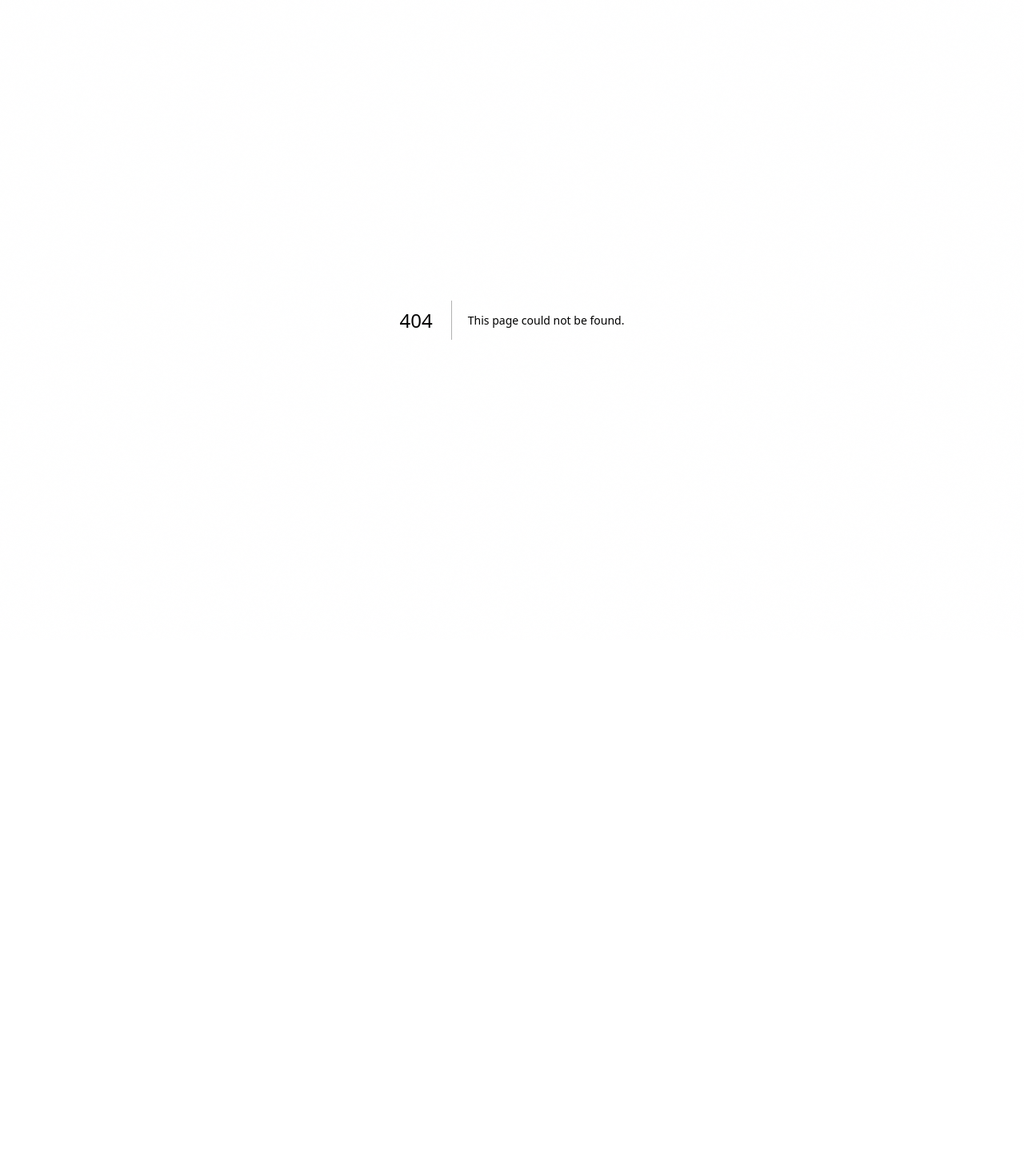
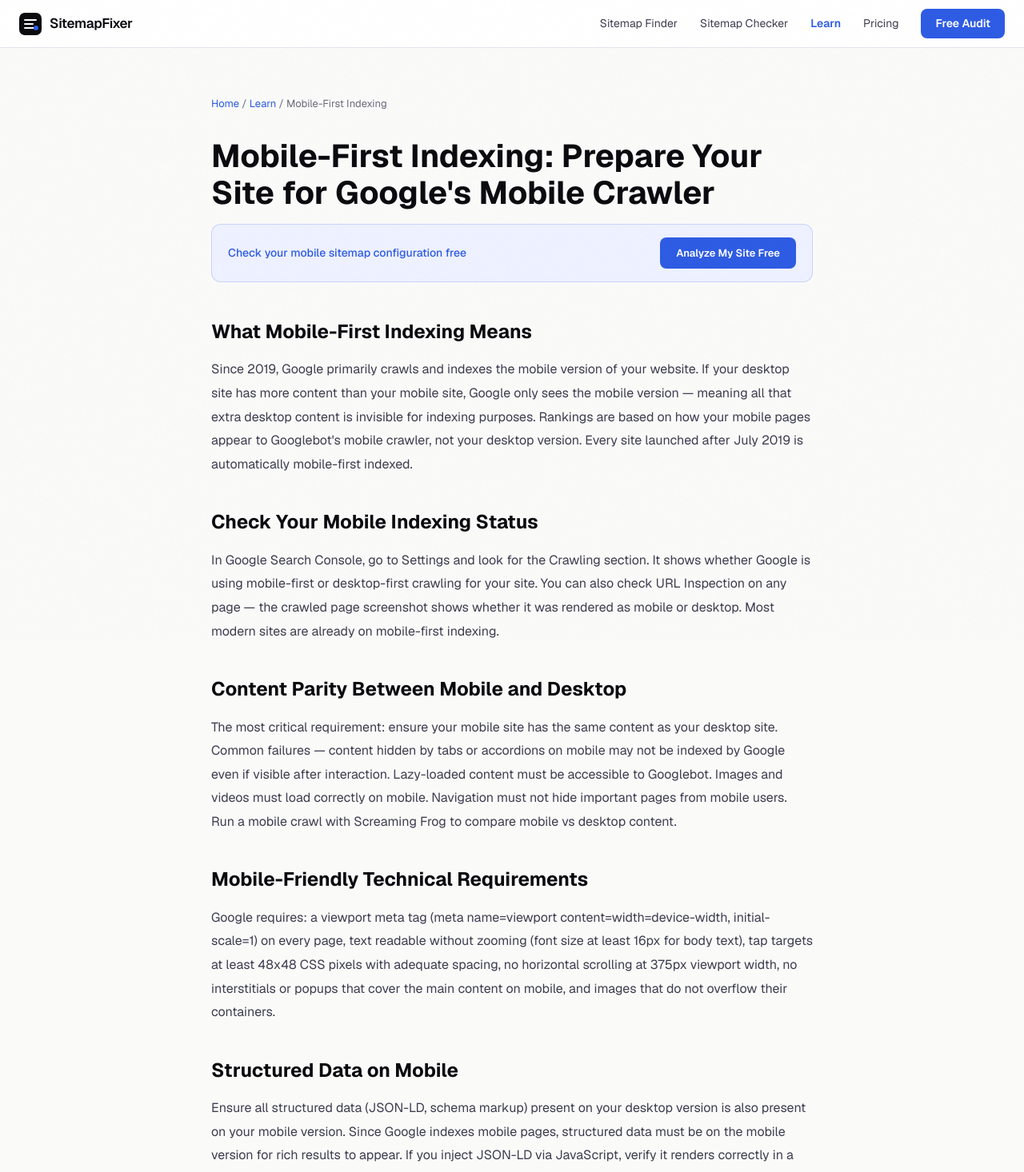
Before and after one commit to Watermelon-Coctail-Bar/sitemap-fixer, a Next.js app: page /learn/mobile-first-indexing-guide in a window 1280 px wide. Before the commit this address had no page. Shown: the top 1466 px of the page at 80% size. Before the commit the page ends 800 px from the top, so only its background shows below. Built offline with nearby package versions, Linux system fonts and the light colour scheme.

Commit message:
Create page.tsx

```diff
--- /dev/null
+++ b/src/app/learn/mobile-first-indexing-guide/page.tsx
@@ -0,0 +1,43 @@
+import type { Metadata } from 'next';
+export const metadata: Metadata = {
+  title: 'Mobile-First Indexing: What It Means and How to Prepare Your Site | SitemapFixer',
+  description: "Google uses the mobile version of your site for indexing and ranking. Here is what mobile-first indexing means for your SEO and the exact checks to run on your site.",
+  alternates: { canonical: 'https://sitemapfixer.com/learn/mobile-first-indexing-guide' },
+};
+const sections = [
+  { h: "What Mobile-First Indexing Means", d: "Since 2019, Google primarily crawls and indexes the mobile version of your website. If your desktop site has more content than your mobile site, Google only sees the mobile version — meaning all that extra desktop content is invisible for indexing purposes. Rankings are based on how your mobile pages appear to Googlebot's mobile crawler, not your desktop version. Every site launched after July 2019 is automatically mobile-first indexed." },
+  { h: "Check Your Mobile Indexing Status", d: "In Google Search Console, go to Settings and look for the Crawling section. It shows whether Google is using mobile-first or desktop-first crawling for your site. You can also check URL Inspection on any page — the crawled page screenshot shows whether it was rendered as mobile or desktop. Most modern sites are already on mobile-first indexing." },
+  { h: "Content Parity Between Mobile and Desktop", d: "The most critical requirement: ensure your mobile site has the same content as your desktop site. Common failures — content hidden by tabs or accordions on mobile may not be indexed by Google even if visible after interaction. Lazy-loaded content must be accessible to Googlebot. Images and videos must load correctly on mobile. Navigation must not hide important pages from mobile users. Run a mobile crawl with Screaming Frog to compare mobile vs desktop content." },
+  { h: "Mobile-Friendly Technical Requirements", d: "Google requires: a viewport meta tag (meta name=viewport content=width=device-width, initial-scale=1) on every page, text readable without zooming (font size at least 16px for body text), tap targets at least 48x48 CSS pixels with adequate spacing, no horizontal scrolling at 375px viewport width, no interstitials or popups that cover the main content on mobile, and images that do not overflow their containers." },
+  { h: "Structured Data on Mobile", d: "Ensure all structured data (JSON-LD, schema markup) present on your desktop version is also present on your mobile version. Since Google indexes mobile pages, structured data must be on the mobile version for rich results to appear. If you inject JSON-LD via JavaScript, verify it renders correctly in a mobile environment by using the Rich Results Test with the mobile user agent option." },
+  { h: "Sitemaps and Mobile-First Indexing", d: "Your sitemap should list canonical URLs — typically the non-mobile versions if you have a separate m. subdomain setup, with canonical tags pointing desktop to mobile or vice versa. Most modern responsive sites (one URL, CSS handles layout) have no sitemap adjustments needed for mobile-first. If you have a separate mobile site (m.yoursite.com), ensure bidirectional alternate tags between desktop and mobile versions and include only canonical desktop URLs in your sitemap." },
+];
+export default function Page() {
+  return (
+    <div style={{ maxWidth: 800, margin: '0 auto', padding: '60px 24px' }}>
+      <nav style={{ fontSize: 13, color: '#6b6b7d', marginBottom: 32 }}>
+        <a href="/" style={{ color: '#2d5be3', textDecoration: 'none' }}>Home</a>{' / '}
+        <a href="/learn" style={{ color: '#2d5be3', textDecoration: 'none' }}>Learn</a>{' / '}
+        <span>Mobile-First Indexing</span>
+      </nav>
+      <h1 style={{ fontSize: 40, fontWeight: 700, color: '#0a0a0f', marginBottom: 16, lineHeight: 1.15 }}>Mobile-First Indexing: Prepare Your Site for Google's Mobile Crawler</h1>
+      <div style={{ background: '#eef1ff', border: '1px solid rgba(45,91,227,0.2)', borderRadius: 12, padding: '16px 20px', marginBottom: 40, display: 'flex', alignItems: 'center', justifyContent: 'space-between', gap: 16 }}>
+        <span style={{ fontSize: 14, color: '#2d5be3', fontWeight: 500 }}>Check your mobile sitemap configuration free</span>
+        <a href="/" style={{ background: '#2d5be3', color: 'white', padding: '10px 20px', borderRadius: 8, textDecoration: 'none', fontWeight: 600, fontSize: 13 }}>Analyze My Site Free</a>
+      </div>
+      <div style={{ fontSize: 16, color: '#3d3d4f', lineHeight: 1.85 }}>
+        {sections.map(({ h, d }) => (
+          <div key={h} style={{ marginBottom: 36 }}>
+            <h2 style={{ fontSize: 24, fontWeight: 700, color: '#0a0a0f', marginBottom: 10 }}>{h}</h2>
+            <p style={{ margin: 0 }}>{d}</p>
+          </div>
+        ))}
+      </div>
+      <div style={{ background: '#0a0a0f', borderRadius: 12, padding: '32px', textAlign: 'center', marginTop: 56 }}>
+        <div style={{ fontSize: 20, fontWeight: 700, color: 'white', marginBottom: 8 }}>Analyze your site for mobile indexing issues</div>
+        <div style={{ color: '#9999aa', marginBottom: 20, fontSize: 14 }}>Free sitemap and indexing check in 60 seconds</div>
+        <a href="/" style={{ background: 'white', color: '#0a0a0f', padding: '14px 28px', borderRadius: 8, textDecoration: 'none', fontWeight: 700 }}>Analyze My Site Free</a>
+      </div>
+    </div>
+  );
+}
```
